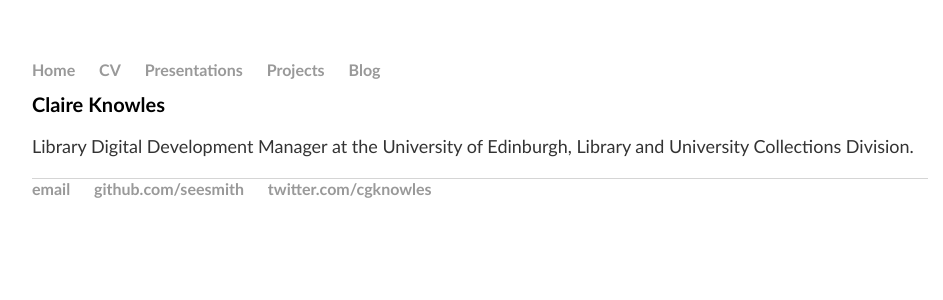
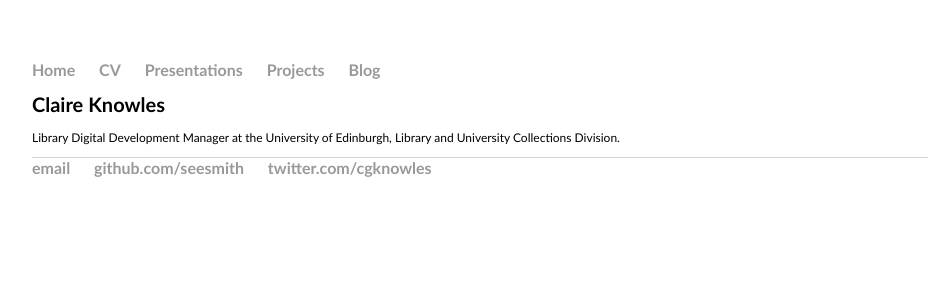
Before and after one commit to seesmith/seesmith.github.io, a Jekyll site: the page built from index.html, in a window 1280 px wide. Shown: the top 300 px of the page, without its empty margins (160-1103 px from the left). Built offline with Jekyll 4.4.1, drawn with Linux system fonts in a browser that asks for light colours.

Commit message:
Update main.css

```diff
--- a/css/main.css
+++ b/css/main.css
@@ -38,11 +38,7 @@ h4 {
     font-size: 14px;
     font-family:'Calibri',sans-serif;
 }
-p {
-    font-size: 1.5em;
-    line-height: 1.4em;
-    color: #333;
-}
+
 footer {
     border-top: 1px solid #d5d5d5;
     font-size: 12px;
@@ -65,7 +61,7 @@ ul.dashed > li:before {
 
 ul.posts {
     margin: 20px auto 40px;
-    font-size: 1.5em;
+    font-size: 12px;
 }
 
 ul.posts li {
```
